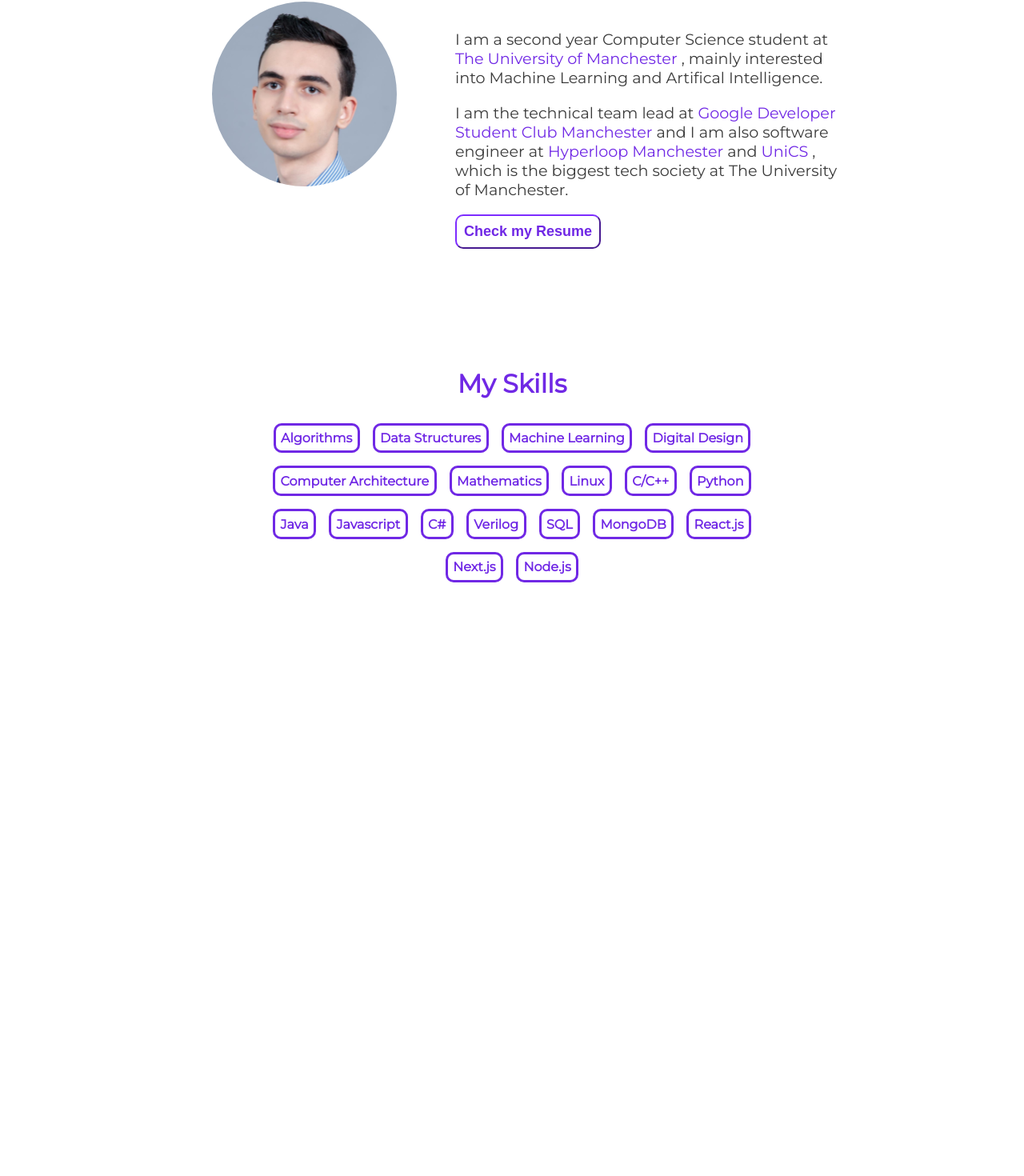
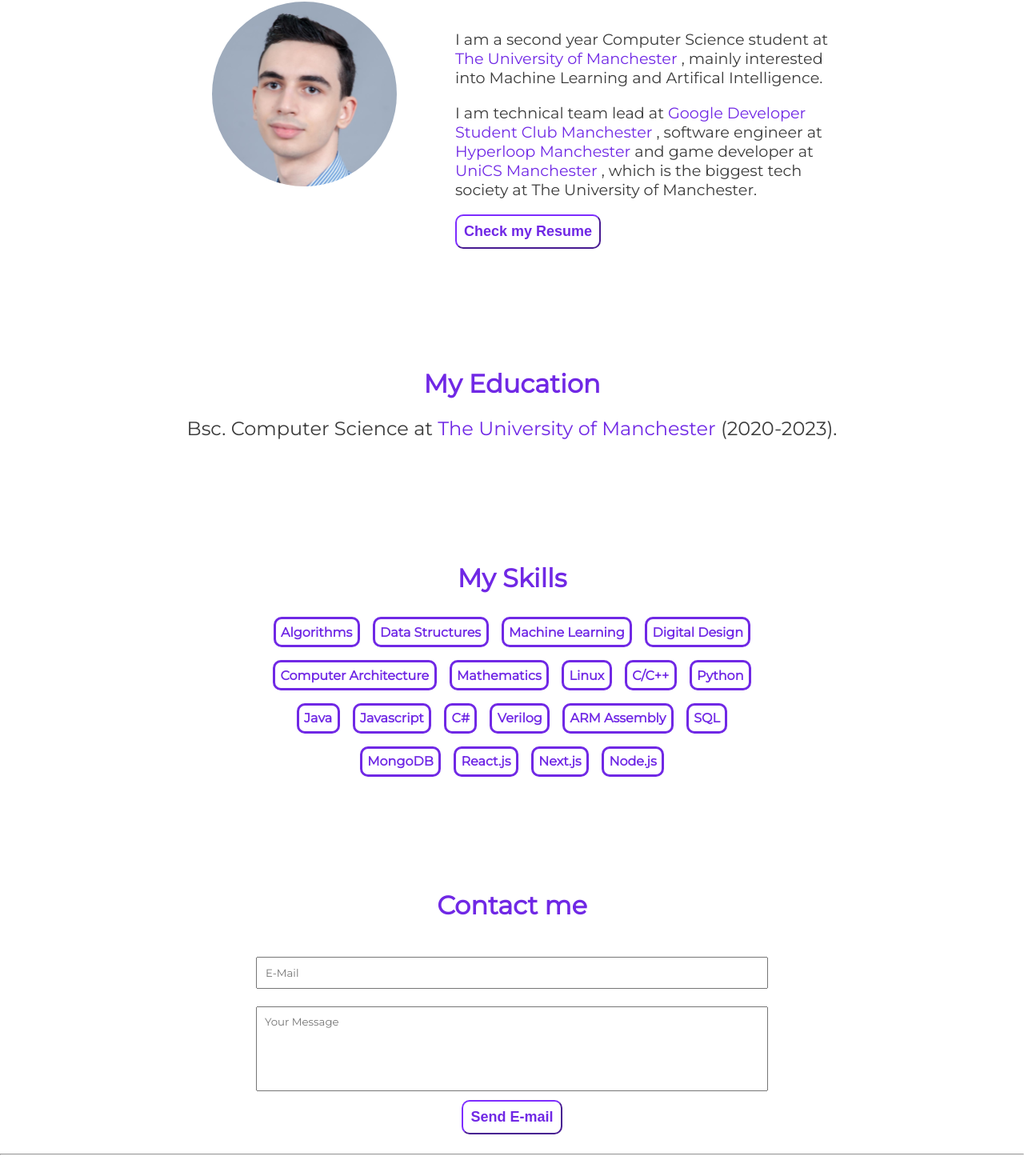
Before and after one commit to AndreiPopescu21/personal-website, a Next.js app: page / in a window 1280 px wide. Shown: the part 706-2176 px from the top of the page at 80% size. Before the commit the page ends 1442 px from the top, so only its background shows below. Built offline with nearby package versions, Linux system fonts and the light colour scheme.

Commit message:
Contact Page

```diff
--- a/components/AboutPage.jsx
+++ b/components/AboutPage.jsx
@@ -15,16 +15,16 @@ const HomePage = () => {
                         </p>
 
                         <p>
-                            I am the technical team lead at
+                            I am technical team lead at
                             <a style={{color: "#7028E5"}} href="https://gdsc.community.dev/university-of-manchester/" target="_blank"> Google Developer Student Club Manchester </a>
-                            and I am also software engineer at
+                            , software engineer at
                             <a style={{color: "#7028E5"}} href="https://hyperloopmanchester.com/" target="_blank"> Hyperloop Manchester </a>
-                            and
-                            <a style={{color: "#7028E5"}} href="https://unicsmcr.com/" target="_blank"> UniCS </a>,
+                            and game developer at
+                            <a style={{color: "#7028E5"}} href="https://unicsmcr.com/" target="_blank"> UniCS Manchester </a>,
                             which is the biggest tech society at The University of Manchester.
                         </p>
 
-                        <button className="resume-button">
+                        <button className="button">
                             Check my Resume
                         </button>
                     </div>
--- /dev/null
+++ b/components/ContactPage.jsx
@@ -0,0 +1,43 @@
+import { useState } from "react";
+
+const ContactPage = () => {
+    const [email, setEmail] = useState("");
+    const [message, setMessage] = useState("");
+
+    const sendEmail = (e) => {
+        e.preventDefault();
+    }
+
+    return (
+        <div className="paragraph">
+            <h1 className="paragraph-title"> Contact me </h1>
+            <div className="container" style={{padding: "1em"}}>
+                <form style={{textAlign: "center"}}
+                      onSubmit={(e) => sendEmail(e)}>
+
+                    <input  type="text"
+                            required
+                            placeholder="E-Mail"
+                            value={email}
+                            onChange={(e) => setEmail(e.target.value)}
+                            pattern="[^@\s]+@[^@\s]+\.[^@\s]+"
+                            title="Invalid E-Mail"
+                            className="text-input"
+                            />
+                    <textarea className="text-area"
+                              value={message}
+                              onChange={(e) => setMessage(e.target.value)}
+                              placeholder="Your Message"
+                              style={{marginTop: "1em", marginBottom: ".5em"}}
+                              required/>
+
+                    <input  type="submit"
+                            value="Send E-mail"
+                            className="button"/>
+                </form>
+            </div>
+        </div>
+    );
+}
+
+export default ContactPage;
--- /dev/null
+++ b/components/EducationPage.jsx
@@ -0,0 +1,12 @@
+const EducationPage = () => {
+    return (
+        <div className="paragraph">
+            <h1 className="paragraph-title"> My Education </h1>
+            <div className="large-container" style={{textAlign: "center"}}>
+                <h2> Bsc. Computer Science at <span style={{color: "#7028E5"}}> The University of Manchester </span> (2020-2023). </h2>
+            </div>
+        </div>
+    );
+}
+
+export default EducationPage;
--- a/components/Layout.jsx
+++ b/components/Layout.jsx
@@ -15,7 +15,9 @@ const Layout = ({children}) => {
                 {children}
             </main>
 
+            <hr/>
             <footer>
+                Copyright © 2021 Andrei Cristian Popescu
             </footer>
         </div>
     );
--- a/components/SkillsPage.jsx
+++ b/components/SkillsPage.jsx
@@ -8,28 +8,19 @@ const Chip = ({content}) => {
 }
 
 const SkillsPage = () => {
+    const skills = ["Algorithms", "Data Structures", "Machine Learning", "Digital Design",
+                    "Computer Architecture", "Mathematics", "Linux", "C/C++", "Python",
+                    "Java", "Javascript", "C#", "Verilog", "ARM Assembly", "SQL", "MongoDB", "React.js",
+                    "Next.js", "Node.js"];
     return (
         <div className="paragraph">
             <h1 className="paragraph-title"> My Skills </h1>
             <div className="container" style={{textAlign: "center"}}>
-                <Chip content="Algorithms"/>
-                <Chip content="Data Structures"/>
-                <Chip content="Machine Learning"/>
-                <Chip content="Digital Design"/>
-                <Chip content="Computer Architecture"/>
-                <Chip content="Mathematics"/>
-                <Chip content="Linux"/>
-                <Chip content="C/C++"/>
-                <Chip content="Python"/>
-                <Chip content="Java"/>
-                <Chip content="Javascript"/>
-                <Chip content="C#"/>
-                <Chip content="Verilog"/>
-                <Chip content="SQL"/>
-                <Chip content="MongoDB"/>
-                <Chip content="React.js"/>
-                <Chip content="Next.js"/>
-                <Chip content="Node.js"/>
+                {
+                skills.map((skill, index) => (
+                    <Chip key={index} content={skill}/>
+                ))
+                }
             </div>
         </div>
     );
--- a/pages/index.js
+++ b/pages/index.js
@@ -1,7 +1,9 @@
 import Layout from '../components/Layout';
 import HomePage from '../components/HomePage';
 import AboutPage from '../components/AboutPage';
+import EducationPage from '../components/EducationPage';
 import SkillsPage from '../components/SkillsPage';
+import ContactPage from '../components/ContactPage';
 
 export default function Home() {
   return (
@@ -9,7 +11,9 @@ export default function Home() {
      <Layout>
         <HomePage/>
         <AboutPage/>
+        <EducationPage/>
         <SkillsPage/>
+        <ContactPage/>
      </Layout>
     </div>
   );
--- a/styles/globals.css
+++ b/styles/globals.css
@@ -29,6 +29,11 @@ a:hover {
     font-weight: bold;
 }
 
+footer {
+    text-align: center;
+    padding: 1.5em;
+}
+
 .chip {
     display: inline-block;
     border-color: #7028E5;
@@ -49,6 +54,12 @@ a:hover {
     margin-left: auto;
     margin-right: auto;
     max-width: 40em;
+}
+
+.large-container {
+    margin-left: auto;
+    margin-right: auto;
+    max-width: 60em;
 }
 
 .responsive-image {
--- a/styles/pages.css
+++ b/styles/pages.css
@@ -12,7 +12,7 @@
     transform: scale(1.1);
 }
 
-.resume-button {
+.button {
     padding: .5em;
     font-size: large;
     font-weight: bolder;
@@ -22,9 +22,27 @@
     border-radius: 10px;
 }
 
-.resume-button:hover {
+.button:hover {
     border-width: medium;
     border-style: outset;
+}
+
+.text-input {
+    width: 100%;
+    padding: 10px;
+    margin: 8px 0;
+    box-sizing: border-box;
+    font-family: Montserrat;
+}
+
+.text-area {
+    width: 100%;
+    height: 8em;
+    margin: 8px 0;
+    padding: 10px;
+    box-sizing: border-box;
+    resize: none;
+    font-family: Montserrat;
 }
 
 @media (max-width: 600px) {
```
